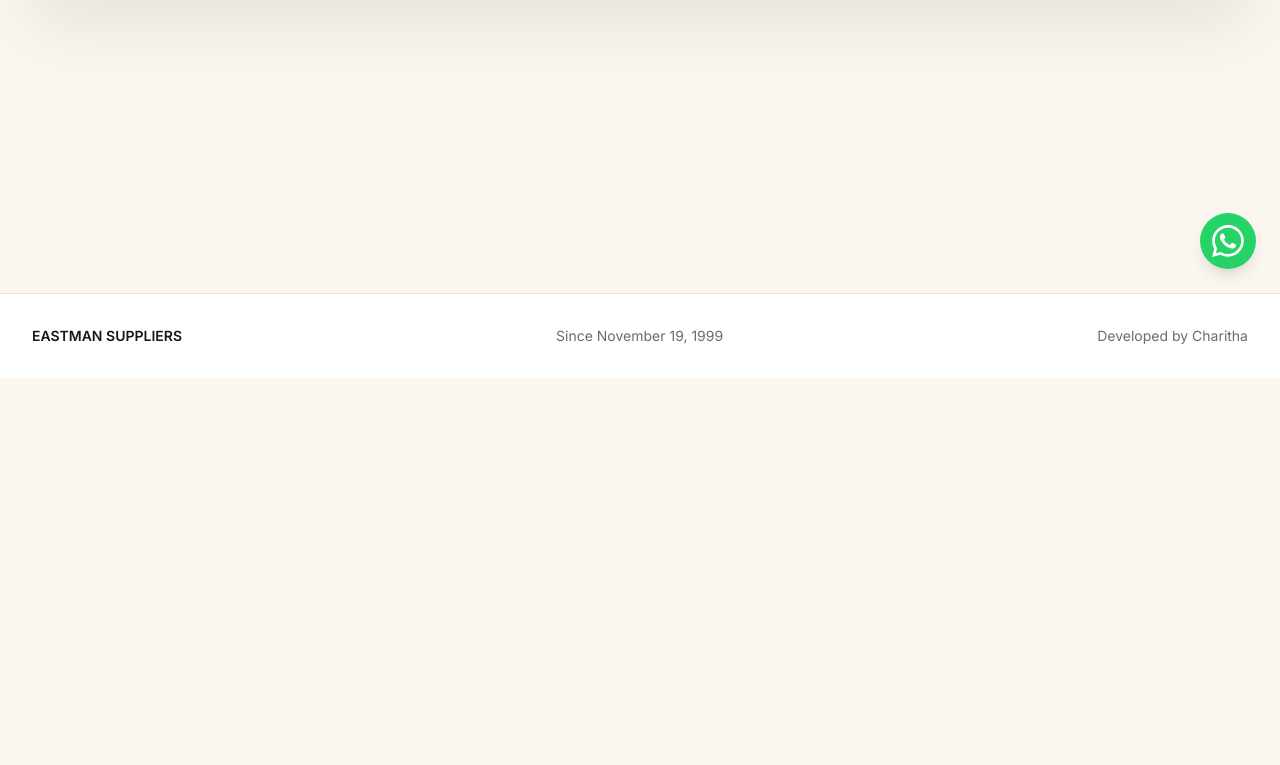
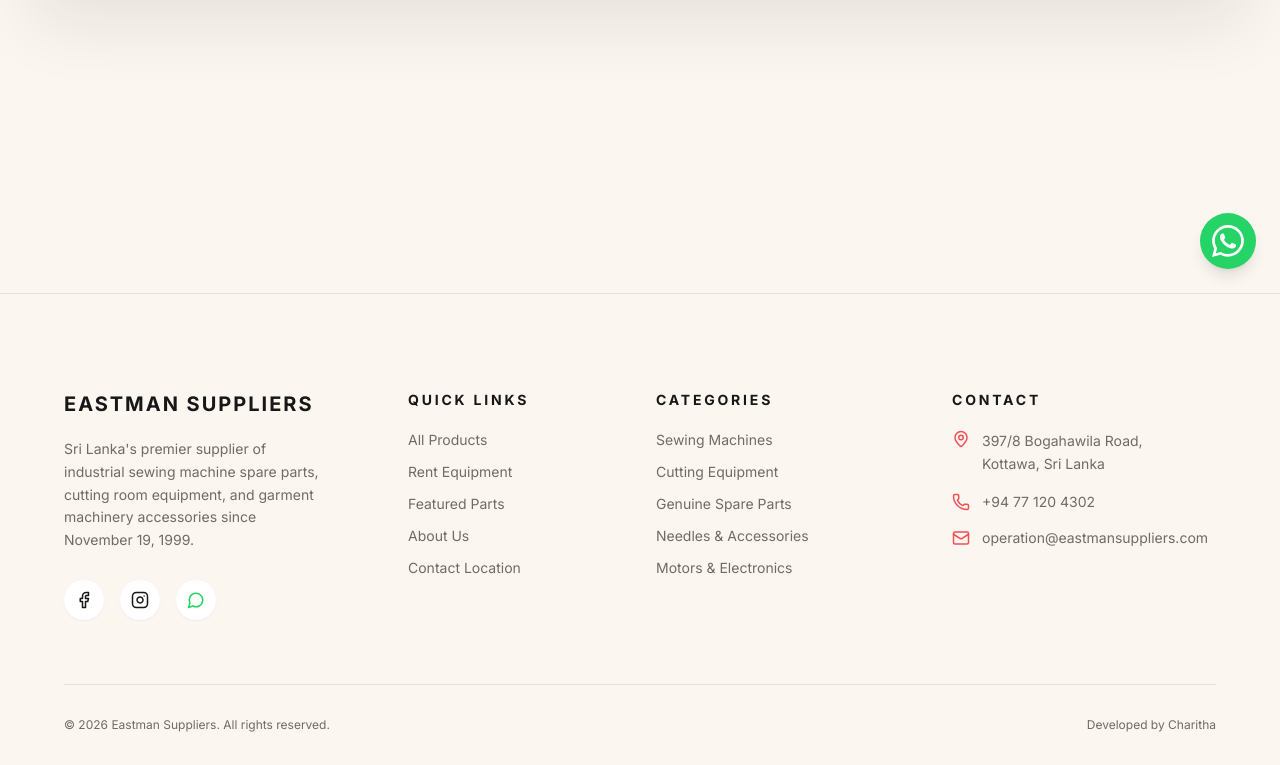
Before and after one commit to charitha-only/eastmanSuppliersWebsite, a Next.js app: page /cart in a window 1280 px wide. Shown: the part 507-1272 px from the top of the page. Before the commit the page ends 885 px from the top, so only its background shows below. Built offline with nearby package versions, Linux system fonts and the light colour scheme.

Commit message:
Increase layout max-width to 1536px

```diff
--- a/app/rent/page.tsx
+++ b/app/rent/page.tsx
@@ -10,7 +10,7 @@
   return (
     <main className="min-h-screen bg-cream">
       <Header />
-      <section className="mx-auto max-w-7xl px-5 pb-20 pt-28 sm:px-8">
+      <section className="mx-auto max-w-[1536px] px-5 pb-20 pt-28 sm:px-8">
         <RentShowcase />
       </section>
     </main>
--- a/components/AboutSection.tsx
+++ b/components/AboutSection.tsx
@@ -12,7 +12,7 @@
 export function AboutSection() {
   return (
     <section id="about" className="bg-white py-24 sm:py-32">
-      <div className="mx-auto grid max-w-7xl items-center gap-12 px-5 sm:px-8 lg:grid-cols-[1.05fr_0.95fr]">
+      <div className="mx-auto grid max-w-[1536px] items-center gap-12 px-5 sm:px-10 xl:px-16 lg:grid-cols-[1.05fr_0.95fr]">
         <motion.div initial={{ opacity: 0, x: -28 }} whileInView={{ opacity: 1, x: 0 }} viewport={{ once: true }} transition={{ duration: 0.6 }}>
           <p className="text-sm font-bold uppercase tracking-[0.2em] text-accent">About us</p>
           <h2 className="mt-4 text-balance text-4xl font-semibold leading-tight sm:text-5xl">Spare parts supply for serious sewing and cutting operations.</h2>
--- a/components/BrandMarquee.tsx
+++ b/components/BrandMarquee.tsx
@@ -14,7 +14,7 @@
 
   return (
     <section className="border-t border-line bg-cream py-16 sm:py-24">
-      <div className="mx-auto max-w-7xl px-5 sm:px-8 text-center">
+      <div className="mx-auto max-w-[1536px] px-5 sm:px-10 xl:px-16 text-center">
         <p className="text-sm font-bold uppercase tracking-[0.2em] text-accent mb-12">Trusted Brands We Supply</p>
 
         <div className="grid grid-cols-2 gap-4 sm:grid-cols-3 md:grid-cols-4 lg:grid-cols-7">
--- a/components/CartView.tsx
+++ b/components/CartView.tsx
@@ -22,7 +22,7 @@
 
   if (lines.length === 0) {
     return (
-      <section className="mx-auto max-w-7xl px-5 pb-24 pt-28 sm:px-8">
+      <section className="mx-auto max-w-[1536px] px-5 pb-24 pt-28 sm:px-8">
         <div className="rounded-lg border border-line bg-white p-8 text-center shadow-soft sm:p-14">
           <div className="mx-auto flex h-16 w-16 items-center justify-center rounded-full bg-accentSoft text-accent">
             <ShoppingBag size={28} />
@@ -40,7 +40,7 @@
   }
 
   return (
-    <section className="mx-auto max-w-7xl px-5 pb-24 pt-28 sm:px-8">
+    <section className="mx-auto max-w-[1536px] px-5 pb-24 pt-28 sm:px-8">
       <div className="mb-10 flex flex-col justify-between gap-5 sm:flex-row sm:items-end">
         <div>
           <p className="text-sm font-bold uppercase tracking-[0.2em] text-accent">Shopping cart</p>
--- a/components/ContactSection.tsx
+++ b/components/ContactSection.tsx
@@ -3,7 +3,7 @@
 export function ContactSection() {
   return (
     <section id="contact" className="border-t border-line bg-white py-20 sm:py-28">
-      <div className="mx-auto max-w-7xl px-5 sm:px-8">
+      <div className="mx-auto max-w-[1536px] px-5 sm:px-10 xl:px-16">
         <div className="mb-16 max-w-2xl">
           <h2 className="text-sm font-bold uppercase tracking-[0.2em] text-accent">Contact Us</h2>
           <p className="mt-4 text-3xl font-semibold tracking-tight text-ink sm:text-4xl">
--- a/components/FeaturedPart.tsx
+++ b/components/FeaturedPart.tsx
@@ -71,7 +71,7 @@
 
   return (
     <section id="featured" ref={sectionRef} className="bg-white py-24 sm:py-32">
-      <div className="mx-auto max-w-7xl px-5 sm:px-8">
+      <div className="mx-auto max-w-[1536px] px-5 sm:px-10 xl:px-16">
         <div className="mb-12 flex flex-col justify-between gap-5 sm:flex-row sm:items-end">
           <div>
             <p className="text-sm font-bold uppercase tracking-[0.2em] text-accent">Featured machines</p>
--- a/components/FeaturesSection.tsx
+++ b/components/FeaturesSection.tsx
@@ -26,7 +26,7 @@
 
   return (
     <section className="border-t border-line bg-cream py-20 sm:py-28">
-      <div className="mx-auto max-w-7xl px-5 sm:px-8">
+      <div className="mx-auto max-w-[1536px] px-5 sm:px-10 xl:px-16">
         <div className="mb-16 text-center">
           <h2 className="text-sm font-bold uppercase tracking-[0.2em] text-accent">Why Choose Us</h2>
           <p className="mt-4 text-3xl font-semibold tracking-tight text-ink sm:text-4xl">
--- a/components/Footer.tsx
+++ b/components/Footer.tsx
@@ -1,10 +1,70 @@
+import { MapPin, Phone, Mail, Facebook, Instagram, MessageCircle } from 'lucide-react';
+
 export function Footer() {
   return (
-    <footer className="border-t border-line bg-white">
-      <div className="mx-auto flex max-w-7xl flex-col gap-3 px-5 py-8 text-sm text-muted sm:flex-row sm:items-center sm:justify-between sm:px-8">
-        <p className="font-semibold text-ink">EASTMAN SUPPLIERS</p>
-        <p>Since November 19, 1999</p>
-        <p>Developed by Charitha</p>
+    <footer className="border-t border-line bg-cream pt-16 sm:pt-24">
+      <div className="mx-auto max-w-[1536px] px-5 sm:px-10 xl:px-16">
+        <div className="grid gap-12 sm:grid-cols-2 lg:grid-cols-4 lg:gap-8 pb-16">
+
+          <div className="flex flex-col gap-5">
+            <p className="text-xl font-bold tracking-widest text-ink">EASTMAN SUPPLIERS</p>
+            <p className="text-sm leading-relaxed text-muted">
+              Sri Lanka's premier supplier of industrial sewing machine spare parts, cutting room equipment, and garment machinery accessories since November 19, 1999.
+            </p>
+            <div className="flex gap-4 mt-2">
+              <a href="#" className="flex h-10 w-10 items-center justify-center rounded-full bg-white text-ink shadow-sm transition hover:text-accent hover:-translate-y-1"><Facebook size={18} /></a>
+              <a href="#" className="flex h-10 w-10 items-center justify-center rounded-full bg-white text-ink shadow-sm transition hover:text-accent hover:-translate-y-1"><Instagram size={18} /></a>
+              <a href="https://wa.me/94771204302" className="flex h-10 w-10 items-center justify-center rounded-full bg-white text-[#25D366] shadow-sm transition hover:-translate-y-1"><MessageCircle size={18} /></a>
+            </div>
+          </div>
+
+          <div className="flex flex-col gap-5 lg:pl-12">
+            <h3 className="text-sm font-bold uppercase tracking-[0.2em] text-ink">Quick Links</h3>
+            <nav className="flex flex-col gap-3 text-sm text-muted">
+              <a href="/products" className="transition hover:text-accent">All Products</a>
+              <a href="/rent" className="transition hover:text-accent">Rent Equipment</a>
+              <a href="/#featured" className="transition hover:text-accent">Featured Parts</a>
+              <a href="/#about" className="transition hover:text-accent">About Us</a>
+              <a href="/#contact" className="transition hover:text-accent">Contact Location</a>
+            </nav>
+          </div>
+
+          <div className="flex flex-col gap-5">
+            <h3 className="text-sm font-bold uppercase tracking-[0.2em] text-ink">Categories</h3>
+            <nav className="flex flex-col gap-3 text-sm text-muted">
+              <a href="/products" className="transition hover:text-accent">Sewing Machines</a>
+              <a href="/products" className="transition hover:text-accent">Cutting Equipment</a>
+              <a href="/products" className="transition hover:text-accent">Genuine Spare Parts</a>
+              <a href="/products" className="transition hover:text-accent">Needles & Accessories</a>
+              <a href="/products" className="transition hover:text-accent">Motors & Electronics</a>
+            </nav>
+          </div>
+
+          <div className="flex flex-col gap-5">
+            <h3 className="text-sm font-bold uppercase tracking-[0.2em] text-ink">Contact</h3>
+            <ul className="flex flex-col gap-4 text-sm text-muted">
+              <li className="flex items-start gap-3">
+                <MapPin size={18} className="shrink-0 text-accent" />
+                <span className="leading-relaxed">397/8 Bogahawila Road,<br />Kottawa, Sri Lanka</span>
+              </li>
+              <li className="flex items-center gap-3">
+                <Phone size={18} className="shrink-0 text-accent" />
+                <a href="tel:+94771204302" className="transition hover:text-accent">+94 77 120 4302</a>
+              </li>
+              <li className="flex items-center gap-3">
+                <Mail size={18} className="shrink-0 text-accent" />
+                <a href="mailto:operation@eastmansuppliers.com" className="transition hover:text-accent truncate">operation@eastmansuppliers.com</a>
+              </li>
+            </ul>
+          </div>
+        </div>
+
+        <div className="flex flex-col items-center justify-between gap-4 border-t border-line py-8 text-xs text-muted sm:flex-row">
+          <p>© {new Date().getFullYear()} Eastman Suppliers. All rights reserved.</p>
+          <div className="flex gap-4">
+            <p>Developed by Charitha</p>
+          </div>
+        </div>
       </div>
     </footer>
   );
--- a/components/Header.tsx
+++ b/components/Header.tsx
@@ -11,7 +11,7 @@
 
   return (
     <header className="fixed left-0 right-0 top-0 z-50 border-b border-line/80 bg-cream/88 backdrop-blur-xl">
-      <div className="mx-auto flex h-20 max-w-7xl items-center justify-between px-5 sm:px-8">
+      <div className="mx-auto flex h-20 max-w-[1536px] items-center justify-between px-5 sm:px-10 xl:px-16">
         <div className="flex items-center gap-4">
           <button className="md:hidden text-ink" onClick={() => setIsMenuOpen(!isMenuOpen)} aria-label="Toggle menu">
             {isMenuOpen ? <X size={26} /> : <Menu size={26} />}
--- a/components/Hero.tsx
+++ b/components/Hero.tsx
@@ -39,7 +39,7 @@
 
   return (
     <section className="min-h-screen bg-cream pt-24">
-      <div className="mx-auto grid min-h-[calc(100vh-6rem)] max-w-7xl items-center gap-10 px-5 py-10 sm:px-8 lg:grid-cols-[0.92fr_1.08fr]">
+      <div className="mx-auto grid min-h-[calc(100vh-6rem)] max-w-[1536px] items-center gap-10 px-5 py-10 sm:px-8 lg:grid-cols-[0.92fr_1.08fr]">
         <div className="max-w-xl">
           <div className="mb-6 inline-flex items-center gap-2 rounded-full border border-line bg-white px-4 py-2 text-sm font-medium text-muted">
             <ShieldCheck size={16} className="text-accent" />
--- a/components/ProductGrid.tsx
+++ b/components/ProductGrid.tsx
@@ -16,7 +16,7 @@
 
   return (
     <section id="products" className="bg-cream py-24 sm:py-32">
-      <div className="mx-auto max-w-7xl px-5 sm:px-8">
+      <div className="mx-auto max-w-[1536px] px-5 sm:px-10 xl:px-16">
         <div className="flex flex-col justify-between gap-5 sm:flex-row sm:items-end">
           <div>
             <p className="text-sm font-bold uppercase tracking-[0.2em] text-accent">Parts catalog</p>
```
